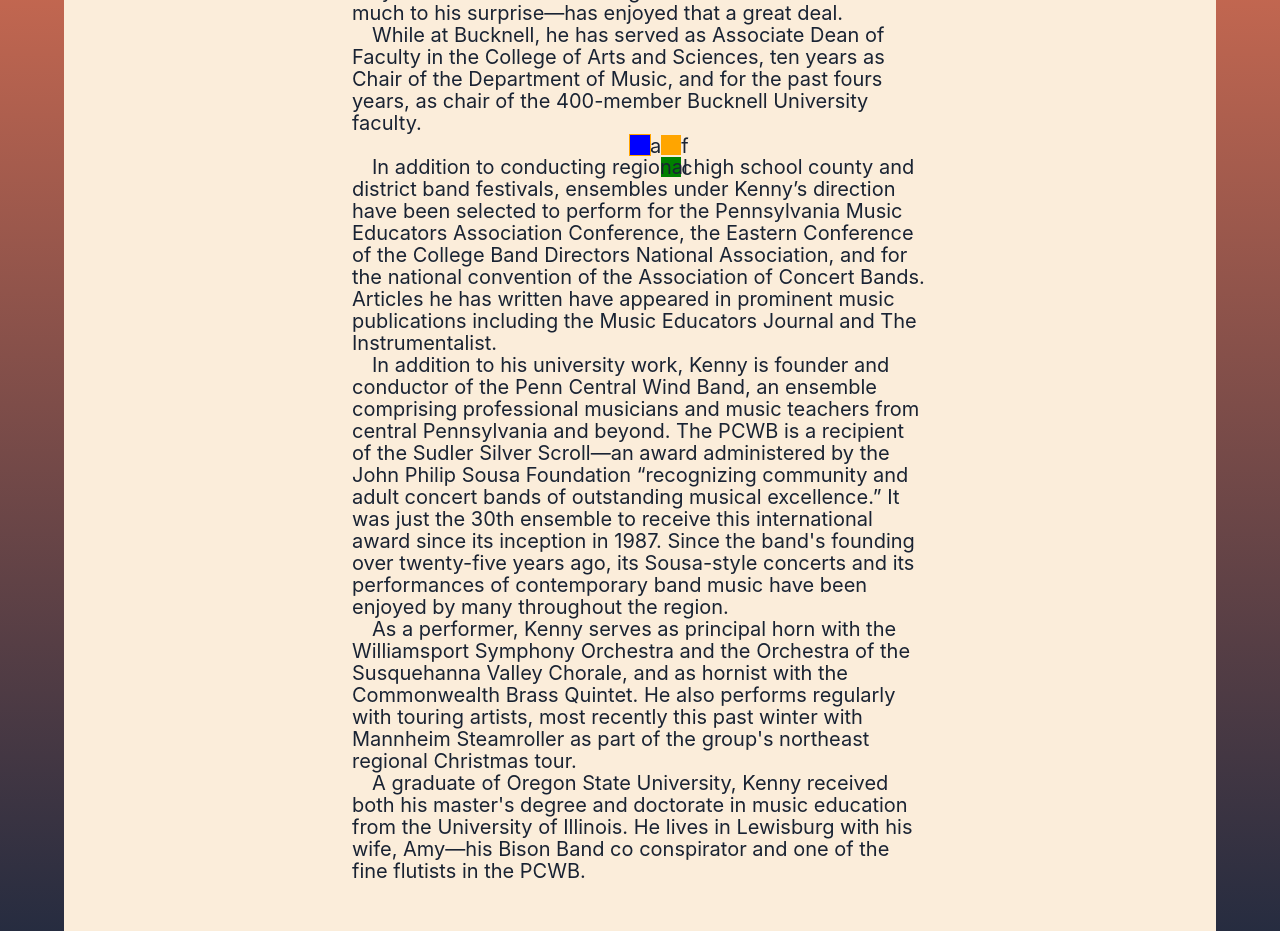
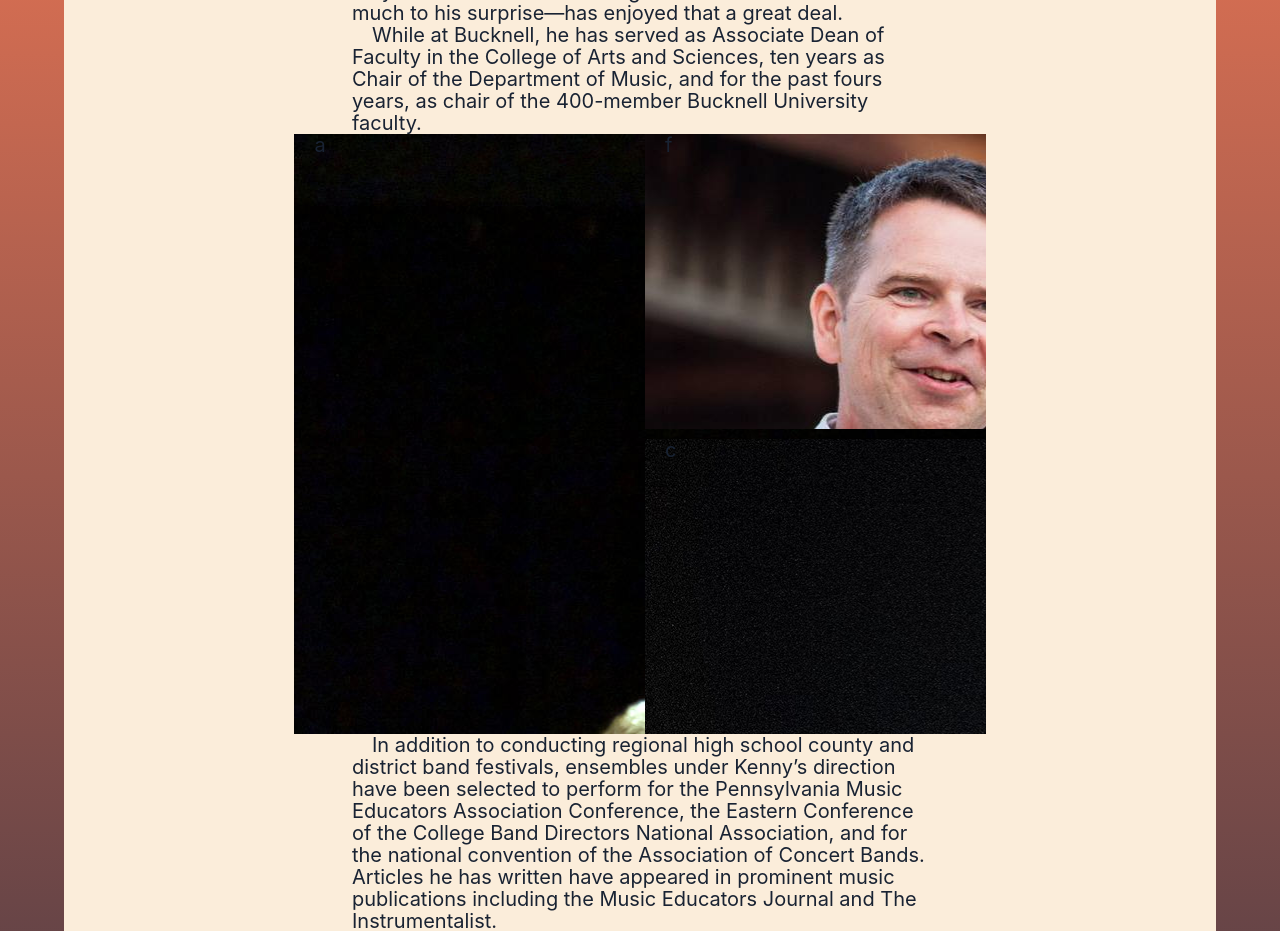
Before and after one commit to kennja05/pcwb-V2, a React (Create React App) app: page /director in a window 1280 px wide. Shown: the part 900-1831 px from the top of the page. Built offline with nearby package versions, Linux system fonts and the light colour scheme.

Commit message:
update photo grid

```diff
--- a/src/pages/director.js
+++ b/src/pages/director.js
@@ -56,35 +56,23 @@ const StyledArticle = styled.article`
 
 const PhotoGrid = styled.div`
     display: grid;
-    grid-template-columns: 1fr 1fr;
-    grid-template-rows: 1fr 1fr;
-    grid-template-areas:
-        "main square1"
-        "main square2";
+    grid-template-columns: repeat(2, 1fr);
+    grid-template-rows: repeat(2, 1fr);
     height: 75vh;
-    border: 1px solid orange;
+    width: 120%;
+    grid-gap: 1rem;
     &:first-child{
-        background-color: blue;
-        grid-row: 1/3;
-        grid-column: 1
-        border: 1px solid black;
-        width: 20px;
-        height:  20px;
+        grid-area: 1 / 1 / 3 / 2;
+        background-image: url(${BillKenny});
     }
     & div:nth-child(2){
-        background-color: orange;
-        grid-row: 1/2;
-        grid-column: 2;
-        width: 20px;
-        height:  20px;
+        grid-area: 1 / 2 / 2 / 3;
+        background-image: url(${BillKennySmiling});
     }
 
     & div:nth-child(3){
-        background-color: green;
-        grid-row: 2;
-        grid-column: 2;
-        width: 20px;
-        height:  20px;
+        grid-area: 2 / 2 / 3 / 3;
+        background-image: url(${Bk2});
     }
 `
 
```
